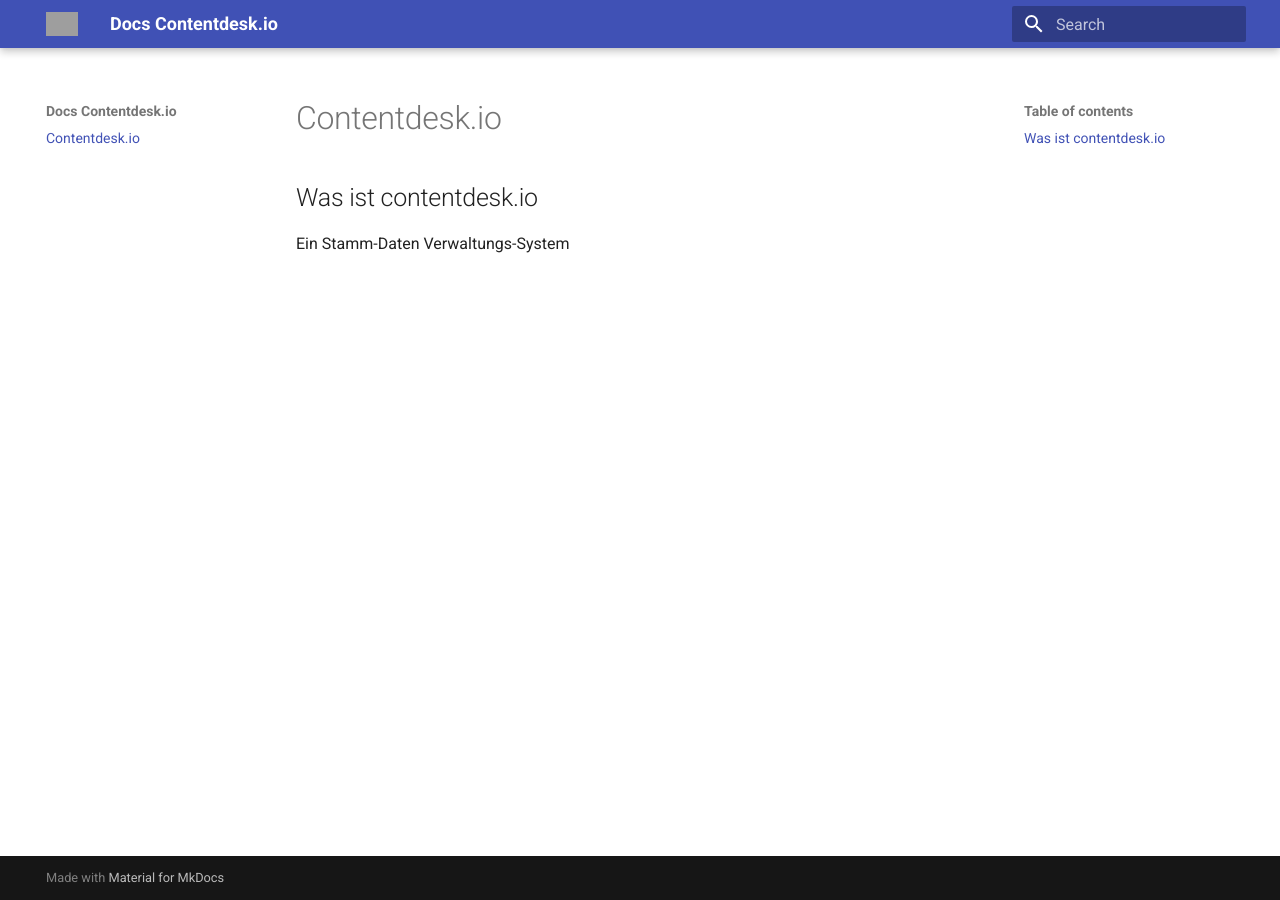
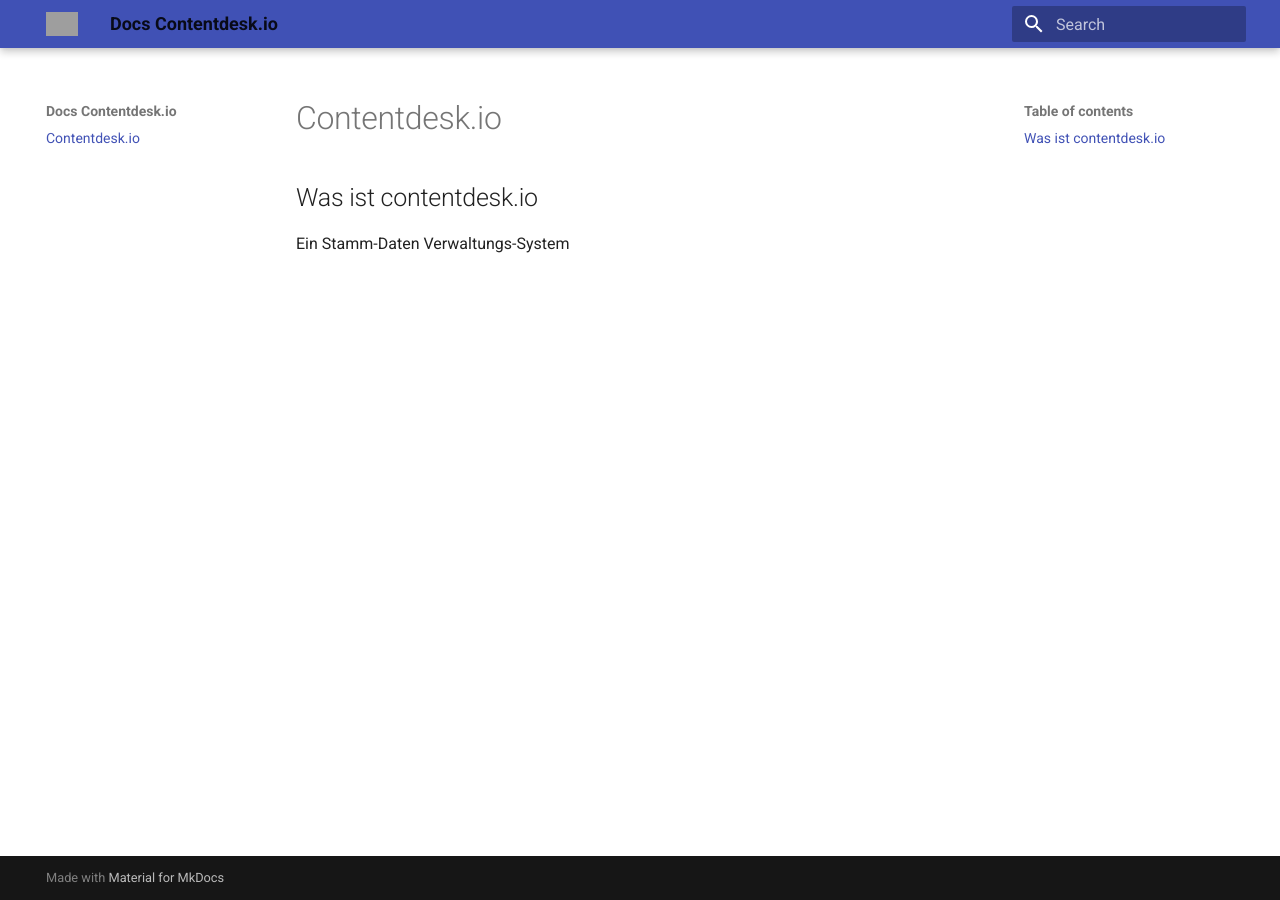
Before and after one commit to tsolenthaler/docs.contentdesk.io, an MkDocs documentation site: the page built from docs/index.md, in a window 1280 px wide. Built offline with MkDocs 1.6.1 and Material for MkDocs 9.7.7, drawn with Linux system fonts in a browser that asks for light colours; grey boxes are pictures that could not be loaded.

Commit message:
chore: Add custom CSS for header in Contentdesk documentation

```diff
--- /dev/null
+++ b/docs/stylesheets/contentdesk.css
@@ -0,0 +1,5 @@
+
+
+.md-header {
+    color: var(--md-footer-bg-color);
+}
--- a/mkdocs.yml
+++ b/mkdocs.yml
@@ -6,3 +6,6 @@
   name: material
   logo: assets/logo-contentdesk-blau.svg
   favicon: assets/favicon-180-180.png
+
+extra_css:
+  - stylesheets/contentdesk.css
```
